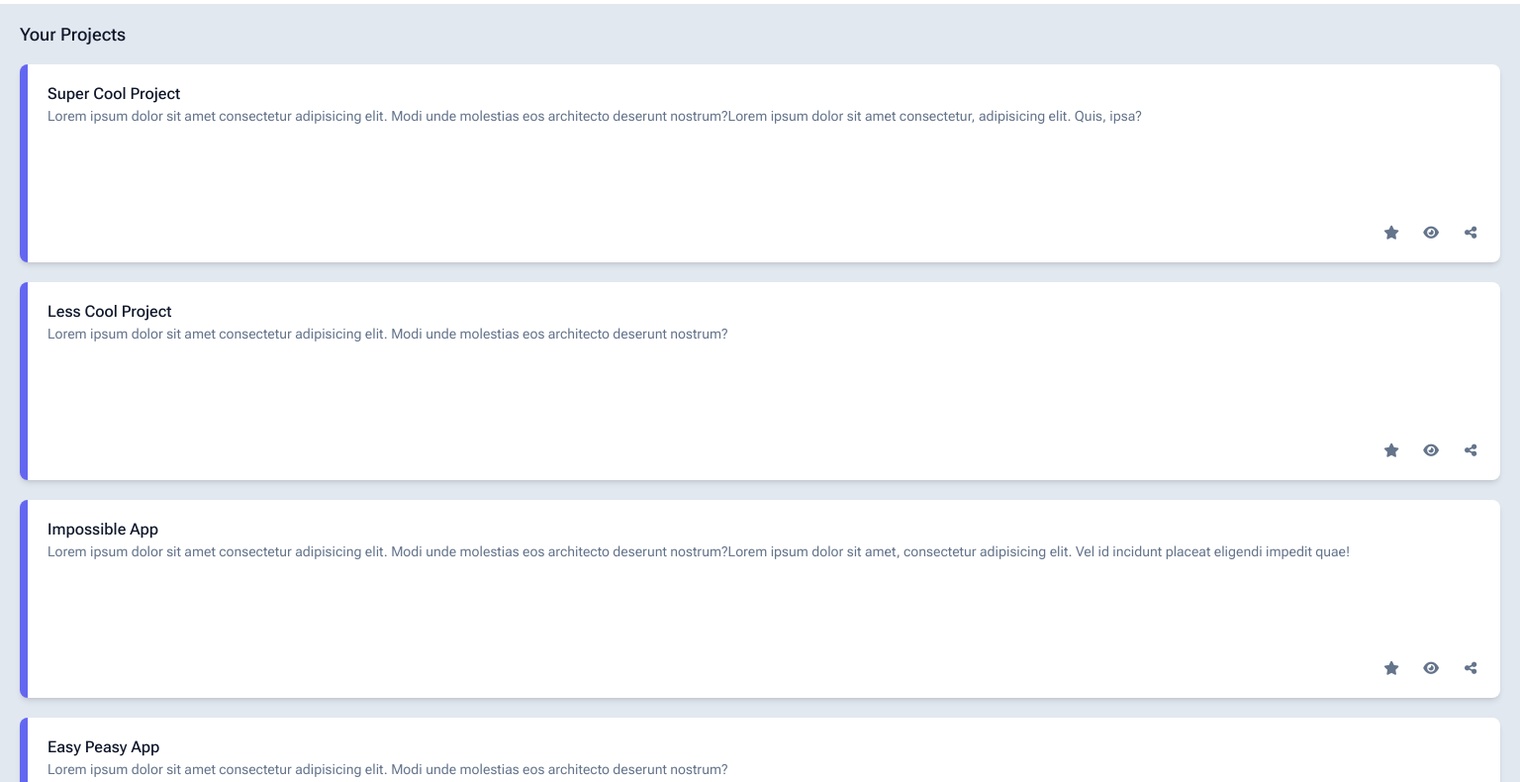
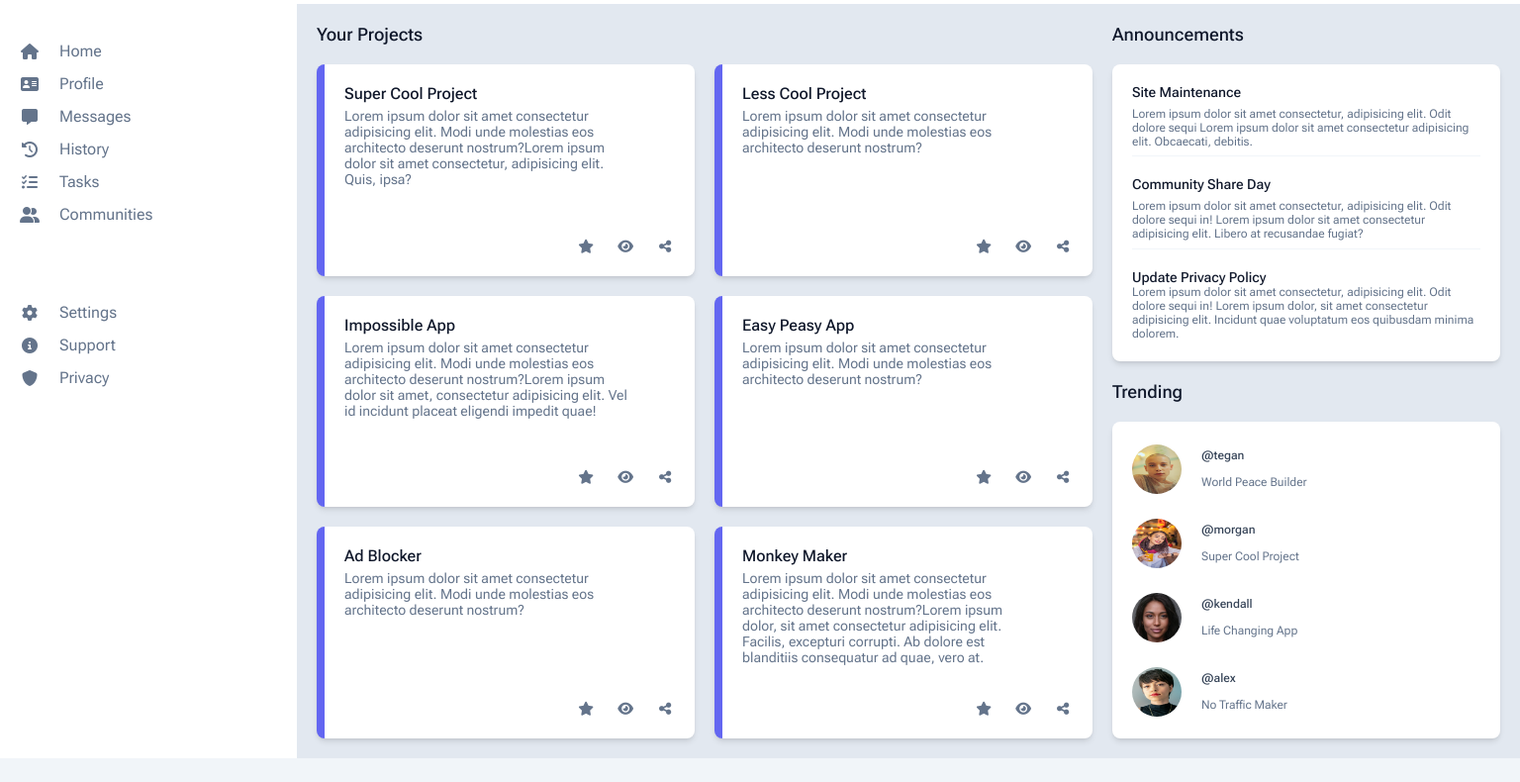
Before and after one commit to tydevelopes/odin-dashboard-with-grid, a plain HTML site: page index.html in a window 1536 px wide. Shown: the part 146-936 px from the top of the page at 99% size. After the commit the page ends 912 px from the top, so only its background shows below. Drawn offline with Linux system fonts and the light colour scheme.

Commit message:
Add styles for tablets and desktops

```diff
--- a/app.js
+++ b/app.js
@@ -40,6 +40,10 @@ closeMenuEl.addEventListener("click", () => {
 
 navEl.addEventListener("click", () => {
 	closeNav();
+});
+// stop event bubbling
+navContentEl.addEventListener("click", e => {
+	e.stopPropagation();
 });
 
 // add focus to search when clicked
--- a/style.css
+++ b/style.css
@@ -8,6 +8,7 @@
 	--icon-color: #00c3f9;
 }
 :root.light {
+	--body-color: #f1f5f9;
 	--main-bg-color: #e2e8f0;
 	--card-bg-color: rgb(255, 255, 255);
 	--heading-color: #0f172a;
@@ -17,6 +18,7 @@
 	--card-shadow: 0 4px 6px -1px rgb(0 0 0 / 0.1), 0 2px 4px -2px rgb(0 0 0 / 0.1);
 }
 :root.dark {
+	--body-color: #334155;
 	--main-bg-color: #0f172a;
 	--card-bg-color: #1e293b;
 	--heading-color: #ffffff;
@@ -37,9 +39,12 @@ html {
 }
 body {
 	font-family: "Roboto Flex", sans-serif;
+	background-color: var(--body-color);
 }
-
+/* 1632px is 17inches */
 .container {
+	max-width: 2592px;
+	margin: auto;
 	background-color: var(--main-bg-color);
 	color: var(--main-text-color);
 }
@@ -97,10 +102,10 @@ h2 {
 	position: relative;
 	left: -40rem;
 	width: 70%;
-	height: 100vh;
+	min-height: 100vh;
 	display: grid;
 	grid-template-columns: 5fr 1fr;
-	grid-template-rows: repeat(15, 2.5rem);
+	grid-template-rows: repeat(16, 2.5rem);
 	row-gap: 0.8rem;
 	padding: 2rem;
 	font-size: 1.6rem;
@@ -160,9 +165,10 @@ h2 {
 	padding: 2rem;
 	font-size: 1.4rem;
 	display: grid;
-	grid-template-columns: repeat(2, 1fr) repeat(3, 2fr) repeat(3, 1fr);
+	grid-template-columns: max-content max-content repeat(3, 2fr) repeat(3, max-content);
 	grid-template-rows: repeat(3, 1fr);
 	align-items: center;
+	gap: 1rem 2rem;
 }
 /* style search */
 .search {
@@ -199,14 +205,15 @@ h2 {
 }
 .person-image {
 	grid-area: 2 / 1 / 4 / 3;
-	align-self: end;
+	align-self: center;
 }
 .greeting {
-	grid-area: 2 / 3 / 3 / 4;
+	grid-area: 2 / 3 / 3 / 5;
 	align-self: end;
 }
 .person {
 	grid-area: 3 / 3 / 4 / 6;
+	align-self: start;
 }
 .add {
 	grid-area: 3 / 6 / 4 / 7;
@@ -230,7 +237,7 @@ p {
 }
 /* .projects {
 	display: grid;
-	grid-template-columns: repeat(auto-fit, minmax(20rem, 1fr));
+	grid-template-columns: repeat(auto-fit, minmax(min(300px, 100%), 1fr));
 	grid-template-rows: 1fr;
 	column-gap: 2rem;
 } */
@@ -304,6 +311,7 @@ p {
 	border-radius: 0.8rem;
 	font-size: 1.2rem;
 	box-shadow: var(--card-shadow);
+	min-height: 30rem;
 	display: grid;
 	gap: 2rem;
 }
@@ -366,7 +374,7 @@ p {
 /* animate slide in */
 @keyframes slideIn {
 	0% {
-		left: -40rem;
+		left: -80rem;
 	}
 	100% {
 		left: 0;
@@ -378,7 +386,7 @@ p {
 		left: 0;
 	}
 	100% {
-		left: -40rem;
+		left: -80rem;
 	}
 }
 /* animate fade in */
@@ -401,9 +409,101 @@ p {
 }
 
 /* styling for tablets */
-/* @media screen and (min-width: 768px) {
+@media screen and (min-width: 768px) {
+	.container {
+		display: grid;
+		grid-template-columns: max-content 1fr;
+		grid-template-rows: 15rem 1fr;
+	}
 	.nav {
+		grid-area: 1 / 1 / 3 / 2;
 		position: initial;
+		display: inline-grid;
+		height: auto;
+	}
+	.nav-content {
+		left: 0;
+		width: 100%;
+	}
+	.nav-content > div {
 		display: block;
 	}
-} */
+	/* hide all text in nav */
+	.nav-content span,
+	.close-menu {
+		display: none;
+	}
+	.header {
+		grid-area: 1 / 2 / 2 / 3;
+	}
+	.main {
+		grid-area: 2 / 2 / 3 / 3;
+		display: grid;
+		grid-template-columns: 1fr 1fr;
+		grid-template-rows: 2fr 1fr;
+		column-gap: 2rem;
+	}
+	.projects {
+		grid-area: 1 / 1 / 2 / 3;
+		display: grid;
+		grid-template-columns: 1fr 1fr;
+		grid-template-rows: max-content repeat(3, 1fr);
+		column-gap: 2rem;
+	}
+	.projects > .title {
+		grid-area: 1 / 1 / 2 / 3;
+	}
+	/* move menu icon onto nav */
+	.open-menu {
+		position: absolute;
+		left: 2.5rem;
+		top: 2rem;
+		display: inline-block;
+	}
+}
+
+/* styling for desktop */
+@media screen and (min-width: 1536px) {
+	.container {
+		grid-template-columns: 30rem 1fr;
+	}
+	/* show all text in nav */
+	.nav-content span {
+		display: initial;
+	}
+	/* Add spacing between icon and text */
+	.nav-content > div {
+		display: grid;
+		grid-template-columns: max-content auto;
+		gap: 2rem;
+		align-items: center;
+	}
+	/* remove menu icon */
+	.open-menu {
+		display: none;
+	}
+	.main {
+		grid-template-columns: 2fr 1fr;
+		grid-template-rows: 1fr 1fr;
+	}
+	.projects {
+		grid-area: 1 / 1 / 3 / 2;
+		gap: 2rem;
+	}
+	.projects > .title {
+		margin: 0;
+	}
+	.project-card {
+		margin: 0;
+	}
+	.announcements {
+		grid-area: 1 / 2 / 2 / 3;
+		display: grid;
+		grid-template-rows: max-content 1fr;
+	}
+	.trending {
+		grid-area: 2 / 2 / 3 / 3;
+		display: grid;
+		grid-template-rows: max-content 1fr;
+	}
+}
```
